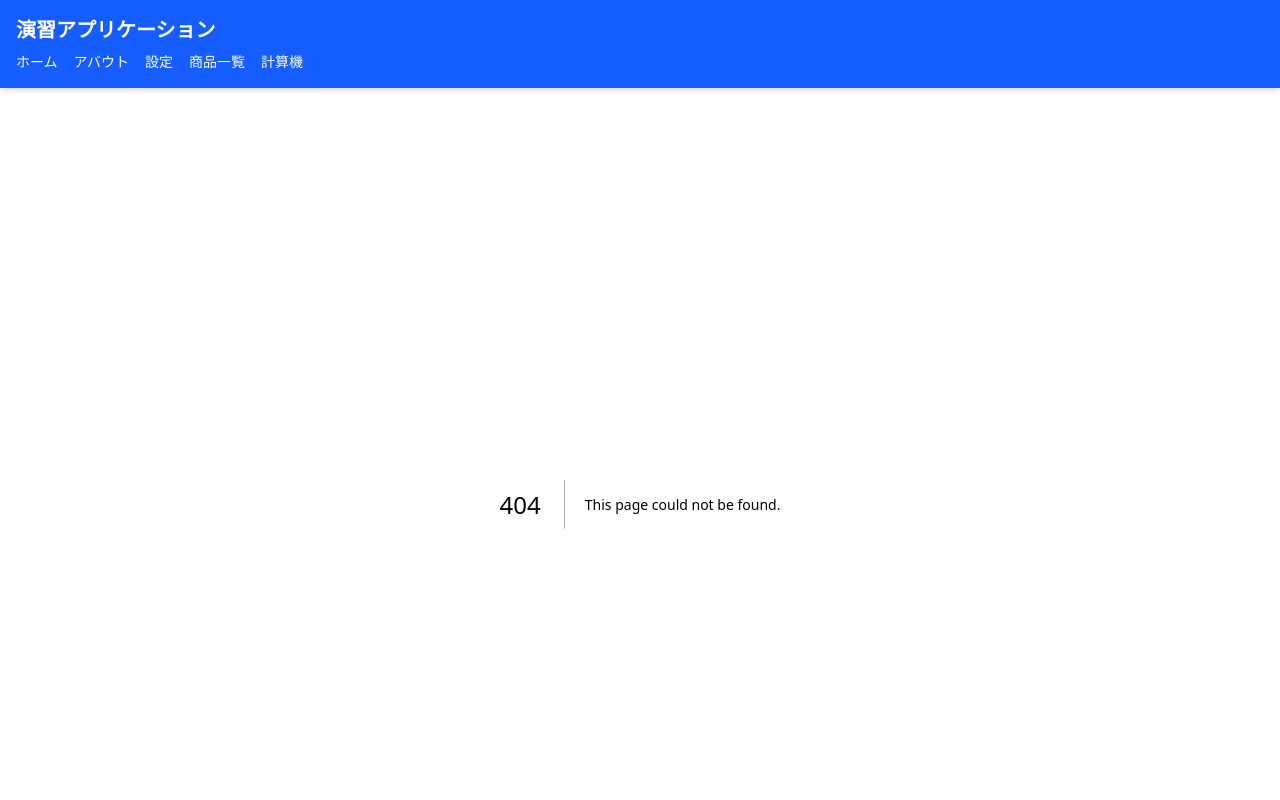
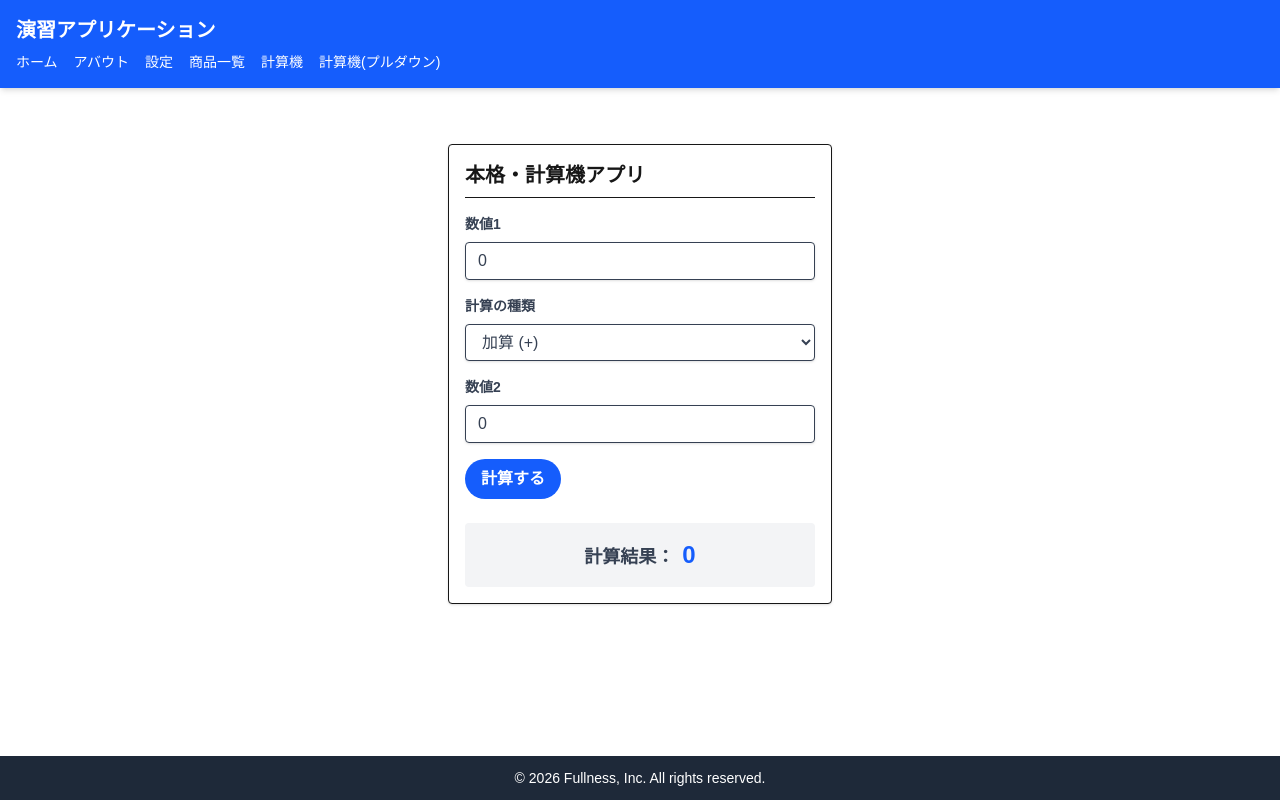
Before and after one commit to fullness-MFurukawa/TS-Frontend-Exercise, a Next.js app: page /ex4-2 in a window 1280 px wide. Before the commit this address had no page. Shown: the top 800 px of the page. Built offline with nearby package versions, Linux system fonts and the light colour scheme.

Commit message:
演習4-2 プルダウン

```diff
--- /dev/null
+++ b/app/ex4-2/page.tsx
@@ -0,0 +1,75 @@
+"use client";
+/**
+ * 演習4-2 計算の種類をプルダウンで選択可能にする
+ */
+import ActionButton from "@/components/ex4-1/button/ActionButton";
+import NumberInput from "@/components/ex4-1/input/NumberInput";
+import NumberSelectInput from "@/components/ex4-2/select/NumberSelectInput";
+import { useState } from "react";
+
+export default function CalculatorPage() {
+  const [num1, setNum1] = useState(0);
+  const [num2, setNum2] = useState(0);
+
+  // プルダウンのStateも数値の1で初期化
+  const [operation, setOperation] = useState(1);
+
+  const [result, setResult] = useState(0);
+
+  // 選択肢のvalueもすべて数値(整数)で定義
+  const operationOptions = [
+    { value: 1, label: "加算 (+)" },
+    { value: 2, label: "減算 (-)" },
+    { value: 3, label: "乗算 (×)" },
+    { value: 4, label: "除算 (÷)" },
+    { value: 5, label: "剰余 (%)" },
+  ];
+
+  // 計算だけを行う専用の関数(opもnumber型として受け取る)
+  const calculate = (n1: number, n2: number, op: number) => {
+    switch (op) {
+      case 1: return n1 + n2;
+      case 2: return n1 - n2;
+      case 3: return n1 * n2;
+      case 4:
+        if (n2 === 0) {
+            return 0;
+        }
+        return n1 / n2;
+      case 5: return n1 % n2;
+      default: return 0;
+    }
+  };
+
+  const handleCalculate = () => {
+    // 完全に数値のみで完結する美しい処理！
+    const calcResult = calculate(num1, num2, operation);
+    setResult(calcResult);
+  };
+
+  return (
+    <main className="p-4 max-w-sm mx-auto mt-10 border rounded shadow-sm bg-white">
+      <h1 className="text-xl font-bold mb-4 border-b pb-2">本格・計算機アプリ</h1>
+
+      <NumberInput label="数値1" value={num1} onChange={(val) => setNum1(val)} />
+
+      {/* 数値専用のプルダウンを配置 */}
+      <NumberSelectInput
+        label="計算の種類"
+        options={operationOptions}
+        value={operation}
+        onChange={(val) => setOperation(val)}
+      />
+
+      <NumberInput label="数値2" value={num2} onChange={(val) => setNum2(val)} />
+
+      <div className="mt-4 mb-6">
+        <ActionButton label="計算する" onClick={handleCalculate} isRounded={true} />
+      </div>
+
+      <p className="text-gray-700 font-bold text-lg p-4 bg-gray-100 rounded text-center">
+        計算結果：<span className="text-blue-600 ml-2 text-2xl">{result}</span>
+      </p>
+    </main>
+  );
+}
--- a/app/layout.tsx
+++ b/app/layout.tsx
@@ -36,6 +36,8 @@ export default function RootLayout({
               <a href="/ex3-3" className="hover:underline">商品一覧</a>
               {/* 演習 4-1 計算機を作成する(加算機能のみ) */}
               <a href="/ex4-1" className="hover:underline">計算機</a>
+              {/* 演習 4-2 計算の種類をプルダウンで選択可能にする */}
+              <a href="/ex4-2" className="hover:underline">計算機(プルダウン)</a>
             </nav>
           </div>
         </header>
--- /dev/null
+++ b/components/ex4-2/select/NumberSelectInput.tsx
@@ -0,0 +1,39 @@
+"use client";
+/**
+ * 演習4-2 計算の種類をプルダウンで選択可能にする
+ * 選択専用コンポーネント
+ */
+// 選択肢データのルール（🌟 valueをnumber型にする）
+type NumberOption = {
+  value: number;
+  label: string;
+};
+
+// コンポーネントが受け取るPropsのルール
+type NumberSelectInputProps = {
+  label: string;
+  options: NumberOption[];
+  value: number;                     // 選択されている値を数値として受け取る
+  onChange: (value: number) => void; // 変更された値を数値として親に返す
+};
+
+export default function NumberSelectInput({ label, options, value, onChange }: NumberSelectInputProps) {
+  return (
+    <div className="mb-4">
+      <label className="block text-gray-700 text-sm font-bold mb-2">
+        {label}
+      </label>
+      <select
+        value={value}
+        // HTMLからは文字列で渡ってくるので、Number()で数値に変換して親に返す！
+        onChange={(e) => onChange(Number(e.target.value))}
+        className="shadow border rounded w-full py-2 px-3 text-gray-700 leading-tight focus:outline-none focus:shadow-outline bg-white">
+        {options.map((opt) => (
+          <option key={opt.value} value={opt.value}>
+            {opt.label}
+          </option>
+        ))}
+      </select>
+    </div>
+  );
+}
```
